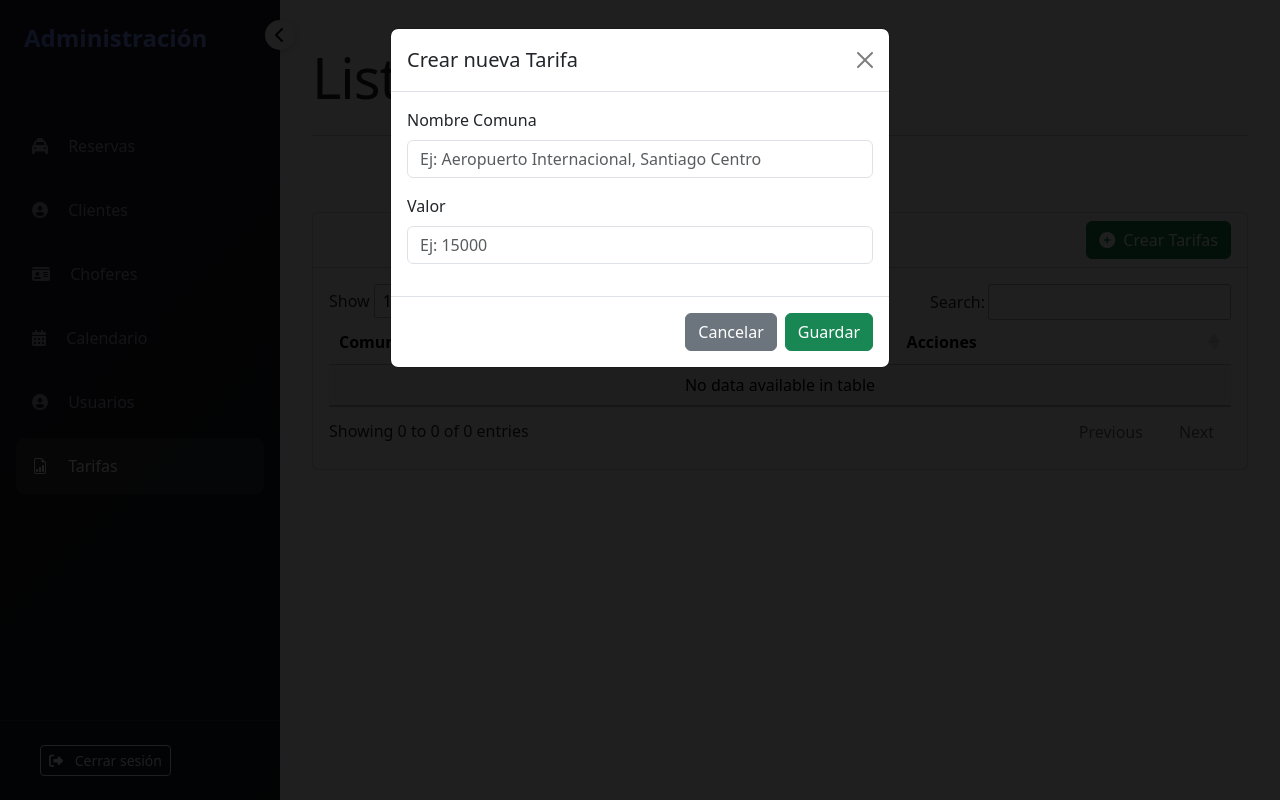
After one commit to AlexanderTM19/tol_project, a Django app: page /administrador/vista_tarifas_admin in a window 1280 px wide, after a click on "Crear Tarifas". The commit adds this page. Run offline with Django 5.2, Linux system fonts and the light colour scheme; a user stored in the database is signed in; data that the repository does not hold is empty; some libraries are stand-ins or nearby versions.

Commit message:
modificacion en tarifas y algunos detalles
se agrego al modelo las tarifas y se arreglaron detalles menores

```diff
--- a/core/form.py
+++ b/core/form.py
@@ -1,6 +1,6 @@
 # En tu archivo core/forms.py
 from django import forms
-from .models import Clientes, Rol_usuario, Usuarios, Conductores, Vehiculos
+from .models import Clientes, Rol_usuario, Usuarios, Conductores, Vehiculos, Tarifas
 
 #-------------------------------------------------------------------------------------------------------------------------------
 class ClientesForm(forms.ModelForm):
@@ -269,3 +269,22 @@ class VehiculosForm(forms.ModelForm):
                 }
             ),
         }
+
+#-------------------------------------------------------------------------------------------------------------------------------
+
+class TarifasForm(forms.ModelForm):
+
+    class Meta:
+        model = Tarifas
+        fields = "__all__"
+        widgets = {
+            'Nombre_Comuna': forms.TextInput(
+                attrs={
+                    'placeholder': 'Ej: Aeropuerto Internacional, Santiago Centro',
+                    'class': 'form-control',
+            }),
+            'Valor': forms.NumberInput(attrs={
+                    'placeholder': 'Ej: 15000',
+                    'class': 'form-control'
+            }),
+        }
--- a/core/models.py
+++ b/core/models.py
@@ -88,3 +88,12 @@ class Conductores(models.Model):
 
     def __str__(self):
         return f'{self.usuario.Nombres} {self.usuario.Apellidos}'
+
+#Modelo de las tarifas
+class Tarifas(models.Model):
+    id_tarifa = models.AutoField(primary_key=True)
+    Nombre_Comuna = models.CharField(max_length=50)
+    Valor = models.IntegerField()
+
+    def __str__(self):
+        return f'Valor: $:{self.Valor}'
--- a/core/templates/core/administrador.html
+++ b/core/templates/core/administrador.html
@@ -71,6 +71,10 @@
                     <i class="fa-solid fa-circle-user me-3"></i>
                     <span class="hide-on-collapse">Usuarios</span>
                 </a>
+                </a><a href="{% url 'vista_tarifas_admin' %}" class="{% if 'vista_tarifas_admin' in request.path %}active{% endif %} sidebar-link text-decoration-none p-3">
+                    <i class="bi bi-file-earmark-bar-graph me-3"></i>
+                    <span class="hide-on-collapse">Tarifas</span>
+                </a>
             </div>
             <!---->
             <div class="profile-section mt-auto p-4">
--- /dev/null
+++ b/core/templates/core/tarifasAdministrador.html
@@ -0,0 +1,123 @@
+{% extends 'core/administrador.html' %}
+{% load static %}
+
+{% block title %}Tarifas{% endblock %}
+{% block content %}
+<div class="container section-title mt-4" data-aos="fade-up">
+    <div class="row">
+        <div class="col col-lg-12">
+            <h2>Lista de Tarifas</h2>
+            <hr>
+        </div>
+    </div>
+</div>
+
+<div class="container" data-aos="fade-up">
+    <div class="card">
+        <div class="card-header d-flex justify-content-end">
+            <button type="button" class="btn btn-success" data-bs-toggle="modal" data-bs-target="#crearTarifaModal">
+                <i class="fas fa-plus-circle me-2"></i>Crear Tarifas
+            </button>
+        </div>
+
+        <div class="card-body">
+            {% if mensaje %}
+            <div class="alert alert-success alert-dismissible fade show" role="alert">
+                {{ mensaje }}
+                <button type="button" class="btn-close" data-bs-dismiss="alert" aria-label="Close"></button>
+            </div>
+            {% endif %}
+
+            <div class="table-responsive">
+                <table id="clientsTable" class="table table-striped table-hover">
+                    <thead>
+                        <tr>
+                            <th>Comuna</th>
+                            <th>Valor</th>
+                            <th>Acciones</th>
+                        </tr>
+                    </thead>
+                    <tbody>
+                        {% for Tarifa in Tarifas %}
+                        <tr>
+                            <td>{{ Tarifa.Nombre_Comuna }}</td>
+                            <td>${{ Tarifa.Valor | floatformat:0 }}</td>
+                            <td>
+                                <button type="button" class="btn btn-sm btn-secondary text-white disabled" disabled
+                                    tabindex="-1">
+                                    <i class="bi bi-highlighter"></i>
+                                </button>
+
+                                <button type="button" class="btn btn-sm btn-danger text-white disabled" disabled
+                                    tabindex="-1">
+                                    <i class="bi bi-x-square"></i>
+                                </button>
+                            </td>
+                        </tr>
+                        {% endfor %}
+                    </tbody>
+                </table>
+            </div>
+        </div>
+    </div>
+</div>
+
+<div class="modal fade" id="crearTarifaModal" tabindex="-1" aria-labelledby="crearTarifaModalLabel" aria-hidden="true">
+    <div class="modal-dialog">
+        <div class="modal-content">
+            <form method="post">
+                {% csrf_token %}
+                <div class="modal-header">
+                    <h5 class="modal-title" id="crearTarifaModalLabel">Crear nueva Tarifa</h5>
+                    <button type="button" class="btn-close" data-bs-dismiss="modal" aria-label="Close"></button>
+                </div>
+                <div class="modal-body">
+                    {% for field in form %}
+                    <div class="mb-3">
+                        <label for="{{ field.id_for_label }}" class="form-label">{{ field.label }}</label>
+                        {{ field }}
+                        {% if field.errors %}
+                        <div class="alert alert-danger">{{ field.errors }}</div>
+                        {% endif %}
+                    </div>
+                    {% endfor %}
+
+                    {% if form.non_field_errors %}
+                    <div class="alert alert-danger">{{ form.non_field_errors }}</div>
+                    {% endif %}
+                </div>
+                <div class="modal-footer">
+                    <button type="button" class="btn btn-secondary" data-bs-dismiss="modal">Cancelar</button>
+                    <button type="submit" class="btn btn-success">Guardar</button>
+                </div>
+            </form>
+        </div>
+    </div>
+</div>
+{% endblock %}
+
+{% block extra_css %}
+<link rel="stylesheet" type="text/css" href="https://cdn.datatables.net/2.0.8/css/dataTables.dataTables.css">
+{% endblock %}
+
+{% block extra_js %}
+<script src="https://code.jquery.com/jquery-3.7.1.min.js"></script>
+<script type="text/javascript" src="https://cdn.datatables.net/2.0.8/js/dataTables.js"></script>
+<script src="https://cdn.jsdelivr.net/npm/@popperjs/core@2.11.8/dist/umd/popper.min.js"></script>
+<script src="https://cdn.jsdelivr.net/npm/bootstrap@5.3.3/dist/js/bootstrap.min.js"></script>
+<script>
+    $(document).ready(function () {
+        $('#clientsTable').DataTable({
+            "language": {
+                "url": "https://cdn.datatables.net/plug-ins/2.0.8/i18n/es-ES.json"
+            },
+            "lengthMenu": [5, 10, 25, 50],
+            "pageLength": 10
+        });
+
+        // Inicializar tooltips
+        const tooltipTriggerList = document.querySelectorAll('[data-bs-toggle="tooltip"]');
+        const tooltipList = [...tooltipTriggerList].map(tooltipTriggerEl => new bootstrap.Tooltip(tooltipTriggerEl));
+    });
+</script>
+{% endblock %}
--- a/core/urls.py
+++ b/core/urls.py
@@ -17,6 +17,7 @@ urlpatterns = [
     path('administrador/form_crearVehiculo', views.form_crear_vehiculo, name='form_crear_vehiculo'),
     path('administrador/clientes', views.clientes, name='clientes'),
     path('administrador/vist_Usuarios', views.vist_Usuarios, name='vist_Usuarios'),
+    path('administrador/vista_tarifas_admin', views.vista_tarifas_admin, name='vista_tarifas_admin'),
     path('administrador/form_crear_usuarios', views.form_crear_usuarios, name='form_crear_usuarios'),
     path('administrador/form_modUser/<id>',views.form_mod_usu, name='form_mod_usu'),
     path('administrador/form_Rol', views.form_Rol, name='form_Rol'),
--- a/core/views.py
+++ b/core/views.py
@@ -5,8 +5,8 @@ from django.contrib.auth.forms import AuthenticationForm
 from django.db.utils import IntegrityError
 from django.contrib.auth.decorators import login_required, user_passes_test
 from faker import Faker
-from .form import ClientesForm, UsuariosForm, Rol_Form, CustomLoginForm, ChoferForm, VehiculosForm
-from .models import Clientes, Usuarios, Rol_usuario, Conductores, Vehiculos
+from .form import ClientesForm, UsuariosForm, Rol_Form, CustomLoginForm, ChoferForm, VehiculosForm,TarifasForm
+from .models import Clientes, Usuarios, Rol_usuario, Conductores, Vehiculos, Tarifas
 import random
 
 #Funcion de validacion de rut
@@ -57,7 +57,8 @@ def reservas(request):
     return render(request, 'core/reservas.html')
 
 def tarifas(request):
-    return render(request, 'core/tarifas.html')
+    tarifas_lista = Tarifas.objects.all()
+    return render(request, 'core/tarifas.html', {"Tarifas": tarifas_lista})
 
 def contacto(request):
     return render(request, 'core/contacto.html')
@@ -305,9 +306,64 @@ def form_clientes(request):
 
 @login_required
 @user_passes_test(es_admin)
+
+def vista_tarifas_admin(request):
+    mensaje = None
+
+    # Manejar la creación de una nueva tarifa (cuando se envía el formulario del modal)
+    if request.method == 'POST':
+        form = TarifasForm(request.POST)
+        if form.is_valid():
+            try:
+                form.save()
+                mensaje = "Tarifa guardada correctamente."
+                # Después de guardar, redirigir o crear un nuevo formulario vacío
+                form = TarifasForm()
+            except IntegrityError:
+                mensaje = "Error: La comuna ya tiene una tarifa registrada."
+
+        else:
+            mensaje = "Error al validar los datos de la tarifa."
+            # Si el formulario no es válido, se mantiene para mostrar los errores en el modal
+
+    else:
+        # Si es una petición GET, crea un formulario vacío
+        form = TarifasForm()
+
+    # Obtener todas las tarifas para mostrar la tabla
+    tarifas_lista = Tarifas.objects.all()
+
+    contexto = {
+        'Tarifas': tarifas_lista,
+        'form': form,
+        'mensaje': mensaje,
+    }
+
+    return render(request, 'core/tarifasAdministrador.html', contexto)
+
+#-------------------------------------------------------------------------------------------------------------------------------
+def form_mod_tarifa(request, id):
+    Tarifas_existentes = Tarifas.objects.get(id_tarifa=id)
+    mensaje=""
+    if request.method == 'POST':
+        form = TarifasForm(request.POST, instance=Tarifas_existentes)
+        if form.is_valid():
+            form.save()
+            mensaje = "Tarifa Modificada Correctamente"
+            return redirect(to="vista_tarifas_admin")
+    else:
+        return render(request, "core/form_mod_tarifa.html", {"form":TarifasForm(instance=Tarifas_existentes), "mensaje":mensaje})
+
+#-------------------------------------------------------------------------------------------------------------------------------
+
+
+
+@login_required
+@user_passes_test(es_admin)
 def vist_Usuarios(request):
     Listado_usuarios = Usuarios.objects.all()
     return render(request, 'core/usuariosAdministrador.html ', {"Usuarios": Listado_usuarios})
+
 #-------------------------------------------------------------------------------------------------------------------------------
 
 
@@ -366,13 +422,13 @@ def form_mod_usu(request, id):
         if form.is_valid():
             form.save()
             mensaje = "Usuario Modificado Correctamente"
-            return redirect(to="clientes")
+            return redirect(to="vist_Usuarios")
     else:
         return render(request, "core/form_modUser.html", {"form":UsuariosForm(instance=Usuarios_existentes), "mensaje":mensaje})
 
 #-------------------------------------------------------------------------------------------------------------------------------
 
-
+#Esta es la vista de creacion del cliente
 @login_required
 @user_passes_test(es_admin)
 def form_clientes(request):
@@ -398,7 +454,7 @@ def form_clientes(request):
     return render(request, 'core/form_crearClientes.html', {"form": form, "mensaje": mensaje})
 
 #-------------------------------------------------------------------------------------------------------------------------------
-
+#esta es la vista de modificacion de el clliente
 def form_modpro(request, id):
     Clientes_existentes = Clientes.objects.get(Rut=id)
     mensaje=""
@@ -412,7 +468,7 @@ def form_modpro(request, id):
         return render(request, "core/form_modusuario.html", {"form":ClientesForm(instance=Clientes_existentes), "mensaje":mensaje})
 
 #-------------------------------------------------------------------------------------------------------------------------------
-
+#Vista del administrador
 @login_required
 @user_passes_test(es_admin)
 def admin_config(request):
```
Also changed, not shown: core/templates/core/choferesAdministrador.html (+4 -4 lines), core/templates/core/tarifas.html (+42 -87 lines), core/migrations/0011_tarifas.py (added), media/Vehiculos/Permisos_circulacion/Logo_Final.jpeg (added), media/Vehiculos/Revisiones/Logo_Final.jpeg (added), media/Vehiculos/Soaps/Logo_Final.jpeg (added).
